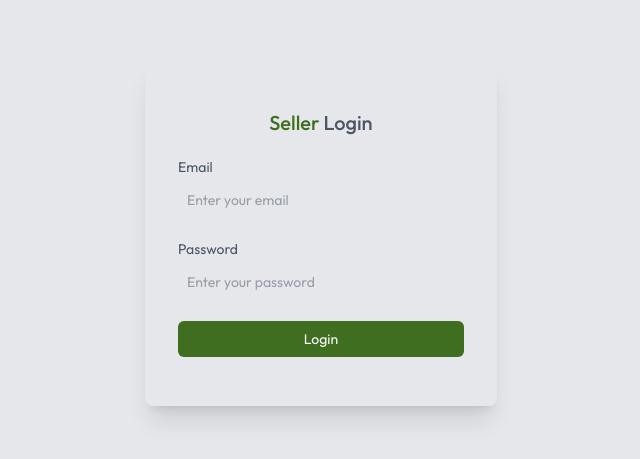
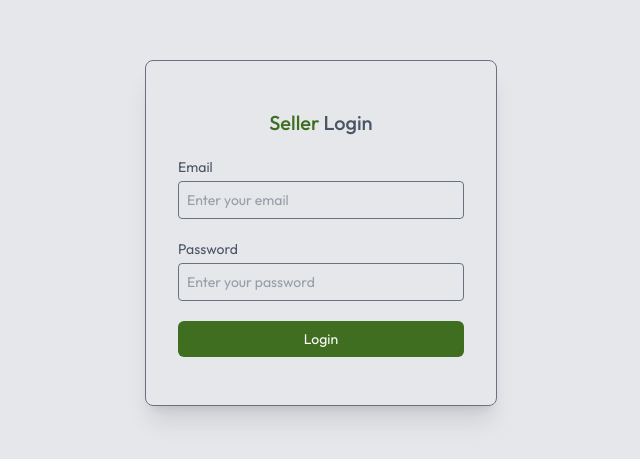
Before and after one commit to MdAjharulIslam/EcoMart, a React (Vite) app in the folder client/: page /seller in a window 1280 px wide. Shown: the part 167-626 px from the top of the page, without its empty margins (319-959 px from the left). Built offline with nearby package versions, Linux system fonts and the light colour scheme; no server answers.

Commit message:
currection seller login css

```diff
--- a/client/src/components/seller/SellerLogin.jsx
+++ b/client/src/components/seller/SellerLogin.jsx
@@ -37,19 +37,19 @@ const SellerLogin = () => {
   return !isSeller && (
     <form onSubmit={onSubmitHandler} className='min-h-screen flex items-center text-sm text-gray-600 '>
 
-    <div className="flex flex-col gap-5 m-auto items-start p-8 py-12 min-w-80 sm:min-w-88 rounded-lg shadow-xl border border-gray-200 ">
+    <div className="flex flex-col gap-5 m-auto items-start p-8 py-12 min-w-80 sm:min-w-88 rounded-lg shadow-xl border border-gray-500 ">
 
         <p className='text-xl font-medium m-auto'><span className='text-primary'>Seller </span>Login</p>
 
     <div className='w-full'>
     <p>Email</p>
     <input onChange={(e)=>setEmail(e.target.value)} value={email}
-     type="email" placeholder='Enter your email'  className="border border-gray-200 rounded w-full p-2 mt-1 outline-primary " required/>
+     type="email" placeholder='Enter your email'  className="border border-gray-500 rounded w-full p-2 mt-1 outline-primary " required/>
     </div>
     <div className='w-full'>
     <p>Password</p>
     <input onChange={(e)=>setPassword(e.target.value)} value={password}
-     type="password" placeholder='Enter your password' className="border border-gray-200 rounded w-full p-2 mt-1 outline-primary " required/>
+     type="password" placeholder='Enter your password' className="border border-gray-500 rounded w-full p-2 mt-1 outline-primary " required/>
     </div>
     <button className='bg-primary text-white w-full py-2 rounded-md cursor-pointer '>Login</button>
     </div>
```
